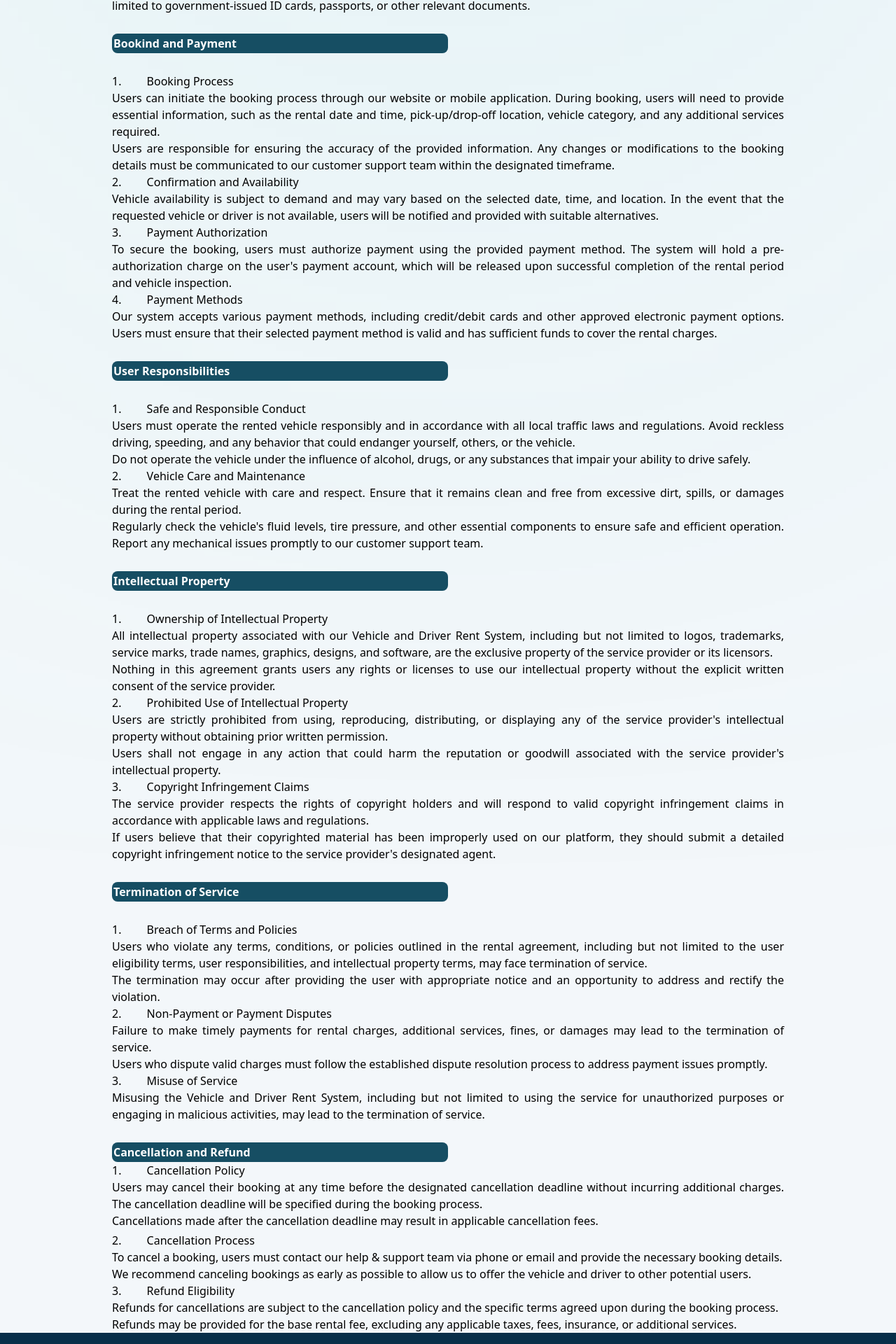
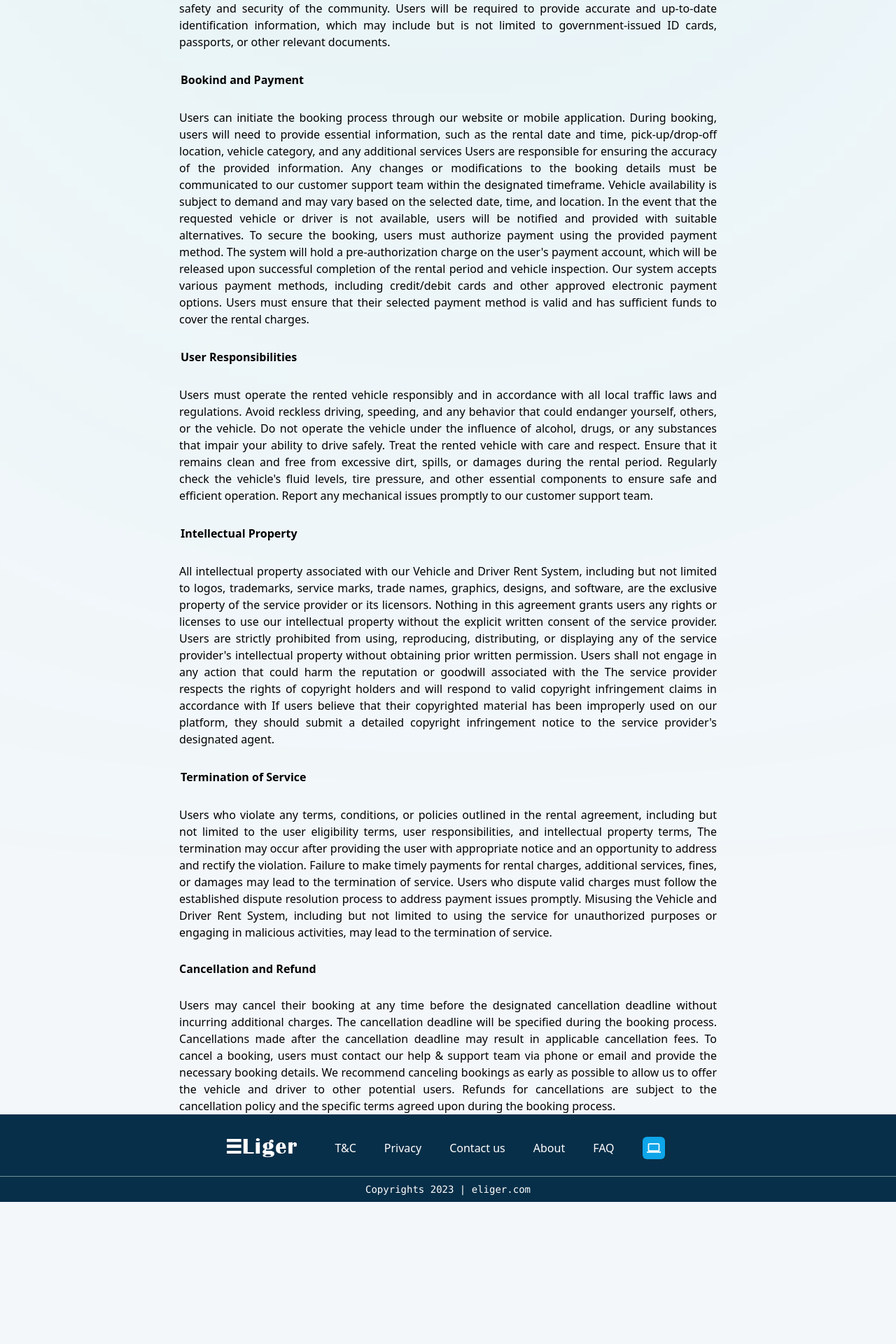
Before and after one commit to kavindu-mane/Eliger, a React (Create React App) app: page /terms in a window 1280 px wide. Shown: the part 638-2558 px from the top of the page at 70% size. After the commit the page ends 2355 px from the top, so only its background shows below. Built offline with nearby package versions, Linux system fonts and the light colour scheme; a web font is replaced by a local one.

Commit message:
Update Terms.jsx

```diff
--- a/src/pages/Terms.jsx
+++ b/src/pages/Terms.jsx
@@ -13,37 +13,37 @@ const Terms = () => {
         <div className=" relevant flex h-full  w-screen flex-col items-center">
           {/* bluer effect */}
           <BackgroundEffect />
-          <Titles title={"Terms & Conditions "}
-            subtitle={"Welcome to our Eliger Driver and Vehicle Renting System. Before using our platform, please read following terms and conditions."}>
+          <Titles title={"Terms & Conditions "}>
+
+
           </Titles>
+
         {/* center content */}
 
-        <div className=" w-3/4  md:h-full text-justify space-y-7">
-          <div
-            class=" w-9/6 text-justify space-y-7 "
-
-          >
-            {/* outer border styles */}
+        <div className=" w-3/5 h-3/5 text-justify space-y-7">
 
 
+
+
+
+              <p data-aos="fade-up">
+           Welcome to our Eliger Driver and Vehicle Renting System.These Terms of Service  govern Your access to Eliger platform.By accessing and using Eliger, You agree to comply with these Terms.
+           You may not access and use Eliger if You do not agree to the version of the Terms posted at the time You access Eliger.
+          </p>
                 <div class="content-center">
-                  <div class="... flex flex-col space-y-7">
+                  <div class="... flex flex-col space-y-7 ">
                     {/* title border and styles of User Eligibility */}
-                    <div class="  w-1/2  rounded-lg border-2 border-solid border-transparent bg-cyan-900">
-                      <text class="text-center font-extrabold text-white">
+                    <div class="  rounded-lg border-2 border-solid border-transparent ">
+
+
+
+                      <text class="text-center font-extrabold"  >
 
                         User Eligibility
                       </text>
                     </div>
 
-                    {/* sub title styles of    User Eligibility*/}
-                    <ul class="list-inside list-decimal ">
-                      <li>
-                        &emsp;&emsp;Age Requirement
-
-
-                      </li>
-                      {/* content of the   User Eligibility*/}
+                   <div class="space-y-7" data-aos="fade-right">
                       Users must be at least 21 years old to rent a vehicle and
                       request a driver through our system. In some regions or
                       for specific vehicle categories, the minimum age
@@ -51,21 +51,16 @@ const Terms = () => {
                       be required to provide valid proof of age during the
                       registration process.
 
-                      <li>
-                        &emsp;&emsp;Valid Driver's License
 
 
-                      </li>
+
                       Users must hold a valid driver's license issued by the
                       appropriate government authority. The license must be in
                       good standing and not be suspended, revoked, or expired.
                       Additionally, if the user wishes to drive the rented
                       vehicle personally, the license must be applicable to the
                       specific vehicle category being rented.
-                      <li>
-                        &emsp;&emsp;Identity Verification
 
-                      </li>
                       All users must complete the identity verification process
                       before using our service. This is to ensure the safety and
                       security of the community. Users will be required to
@@ -73,322 +68,200 @@ const Terms = () => {
                       information, which may include but is not limited to
                       government-issued ID cards, passports, or other relevant
                       documents.
-                    </ul>
+                    </div>
 
                     {/* title border and styles of Bookind and Payment */}
-                    <div class="   w-1/2   rounded-lg border-2 border-solid border-transparent bg-cyan-900">
-                      <text class="font-extrabold text-white">
+                    <div class="   w-1/2   rounded-lg border-2 border-solid border-transparent">
+                      <text class="font-extrabold ">
                         Bookind and Payment
                       </text>
                     </div>
-                    {/* sub title styles of    Bookind and Payment*/}
-                    <ul class="list-inside list-decimal ">
-                      <li>
-                        &emsp;&emsp;Booking Process
+                    <div class="space-y-7"data-aos="fade-right">
 
 
-                      </li>
-                      {/* content of the   Bookind and Payment*/}
-                      <ul class="list-inside list-none  ">
-                        <li>
+
+
+
+
                           Users can initiate the booking process through our
                           website or mobile application. During booking, users
                           will need to provide essential information, such as
                           the rental date and time, pick-up/drop-off location,
                           vehicle category, and any additional services
-                          required.
-                        </li>
-                        <li>
+
                           Users are responsible for ensuring the accuracy of the
                           provided information. Any changes or modifications to
                           the booking details must be communicated to our
                           customer support team within the designated timeframe.
-                        </li>
-                      </ul>
-                      <li>
-                        &emsp;&emsp;Confirmation and Availability
 
 
-                      </li>
                       Vehicle availability is subject to demand and may vary
                       based on the selected date, time, and location. In the
                       event that the requested vehicle or driver is not
                       available, users will be notified and provided with
                       suitable alternatives.
-                      <li>
-                        &emsp;&emsp;Payment Authorization
 
 
-                      </li>
+
+
                       To secure the booking, users must authorize payment using
                       the provided payment method. The system will hold a
                       pre-authorization charge on the user's payment account,
                       which will be released upon successful completion of the
                       rental period and vehicle inspection.
-                      <li>
-                        &emsp;&emsp;Payment Methods
 
-
-                      </li>
                       Our system accepts various payment methods, including
                       credit/debit cards and other approved electronic payment
                       options. Users must ensure that their selected payment
                       method is valid and has sufficient funds to cover the
                       rental charges.
-                    </ul>
+                    </div>
                     {/* title border and styles of  User Responsibilities */}
-                    <div class="   w-1/2 rounded-lg border-2 border-solid border-transparent bg-cyan-900">
-                      <text class="font-extrabold text-white">
+                    <div class="   w-1/2 rounded-lg border-2 border-solid border-transparent">
+                      <text class="font-extrabold ">
                         User Responsibilities
                       </text>
                     </div>
-                    {/* sub title styles of   User Responsibilities*/}
-                    <ul class="list-inside list-decimal ">
-                      <li>
-                        &emsp;&emsp;Safe and Responsible Conduct
 
 
 
-                      </li>
-                      {/* content of the   User Responsibilities */}
-                      <ul class="list-inside list-none  ">
-                        <li>
+
+                     <div class="space-y-7"data-aos="fade-right">
+
                           Users must operate the rented vehicle responsibly and
                           in accordance with all local traffic laws and
                           regulations. Avoid reckless driving, speeding, and any
                           behavior that could endanger yourself, others, or the
                           vehicle.
-                        </li>
-                        <li>
+
                           Do not operate the vehicle under the influence of
                           alcohol, drugs, or any substances that impair your
                           ability to drive safely.
-                        </li>
-                      </ul>
-                      <li>
-                        &emsp;&emsp;Vehicle Care and Maintenance
 
 
-                      </li>
-                      <ul class="list-inside list-none  ">
-                        <li>
                           Treat the rented vehicle with care and respect. Ensure
                           that it remains clean and free from excessive dirt,
                           spills, or damages during the rental period.
-                        </li>
-                        <li>
+
                           Regularly check the vehicle's fluid levels, tire
                           pressure, and other essential components to ensure
                           safe and efficient operation. Report any mechanical
                           issues promptly to our customer support team.
-                        </li>
-                      </ul>
-                    </ul>
+
+
+                    </div>
                     {/* title border and styles of  Intellectual Property */}
-                    <div class="   w-1/2  rounded-lg border-2 border-solid border-transparent bg-cyan-900">
-                      <text class="font-extrabold text-white">
+                    <div class="   w-1/2  rounded-lg border-2 border-solid border-transparent">
+                      <text class="font-extrabold">
                         Intellectual Property
                       </text>
                     </div>
-                    {/* sub title styles of  Intellectual Property */}
-                    <div class="... flex flex-col space-y-7">
-                      <ul class="list-inside list-decimal ">
-                        <li>
-                          &emsp;&emsp;Ownership of Intellectual Property
 
 
-                          {/* content of the Intellectual Property */}
-                        </li>
-                        <ul class="list-inside list-none ">
-                          <li>
+
+                       <div class="space-y-7"data-aos="fade-right">
+
                             All intellectual property associated with our
                             Vehicle and Driver Rent System, including but not
                             limited to logos, trademarks, service marks, trade
                             names, graphics, designs, and software, are the
                             exclusive property of the service provider or its
                             licensors.
-                          </li>
-                          <li>
+
                             Nothing in this agreement grants users any rights or
                             licenses to use our intellectual property without
                             the explicit written consent of the service
                             provider.
-                          </li>
-                        </ul>
-                        <li>
-                          &emsp;&emsp;Prohibited Use of Intellectual Property
 
 
 
-                        </li>
-                        <ul class="list-inside list-none  ">
-                          <li>
                             Users are strictly prohibited from using,
                             reproducing, distributing, or displaying any of the
                             service provider's intellectual property without
                             obtaining prior written permission.
-                          </li>
-                          <li>
+
                             Users shall not engage in any action that could harm
                             the reputation or goodwill associated with the
-                            service provider's intellectual property.
-                          </li>
-                        </ul>
-                        <li>
-                          &emsp;&emsp;Copyright Infringement Claims
 
 
-
-                        </li>
-                        <ul class="list-inside list-none ">
-                          <li>
                             The service provider respects the rights of
                             copyright holders and will respond to valid
                             copyright infringement claims in accordance with
-                            applicable laws and regulations.
-                          </li>
-                          <li>
+
                             If users believe that their copyrighted material has
                             been improperly used on our platform, they should
                             submit a detailed copyright infringement notice to
                             the service provider's designated agent.
-                          </li>
-                        </ul>
-                      </ul>
                     </div>
                     {/* title border and styles of   Termination of Service */}
-                    <div class="   w-1/2  rounded-lg border-2 border-solid border-transparent bg-cyan-900">
-                      <text class="font-extrabold text-white">
+                    <div class="   w-1/2  rounded-lg border-2 border-solid border-transparent">
+                      <text class="font-extrabold ">
                         Termination of Service
                       </text>
                     </div>
-                    {/* sub title styles of    Termination of Service*/}
-                    <ul class="list-inside list-decimal ">
-                      <li>
-                        &emsp;&emsp;Breach of Terms and Policies
 
-
-
-                        {/* content of the Termination of Service */}
-                        <ul class="list-inside list-none  ">
-                          <li>
+                       <div class="space-y-7"data-aos="fade-right">
                             Users who violate any terms, conditions, or policies
                             outlined in the rental agreement, including but not
                             limited to the user eligibility terms, user
                             responsibilities, and intellectual property terms,
-                            may face termination of service.
-                          </li>
-                          <li>
+
                             The termination may occur after providing the user
                             with appropriate notice and an opportunity to
                             address and rectify the violation.
-                          </li>
-                        </ul>
-                      </li>
-
-                      <li>
-                        &emsp;&emsp;Non-Payment or Payment Disputes
 
 
 
-                        <ul class="list-inside list-none  ">
-                          <li>
+
                             Failure to make timely payments for rental charges,
                             additional services, fines, or damages may lead to
                             the termination of service.
-                          </li>
-                          <li>
+
                             Users who dispute valid charges must follow the
                             established dispute resolution process to address
                             payment issues promptly.
-                          </li>
-                        </ul>
-                      </li>
-                      <li>
-                        &emsp;&emsp;Misuse of Service
 
 
 
-                        <ul class="list-inside list-none  ">
-                          <li>
                             Misusing the Vehicle and Driver Rent System,
                             including but not limited to using the service for
                             unauthorized purposes or engaging in malicious
                             activities, may lead to the termination of service.
-                          </li>
-                        </ul>
-                      </li>
-                    </ul>
+                          </div>
                     {/* title border and styles of   Cancellation and refund */}
-                    <div class="   w-1/2 rounded-lg border-2 border-solid border-transparent bg-cyan-900">
-                      <text class="font-extrabold text-white">
+
+                      <text class="font-extrabold ">
                         Cancellation and Refund
                       </text>
-                    </div>
-                    {/* sub title styles of   Cancellation and Refund*/}
-                  </div>
-                  <ul class="list-inside list-decimal ">
-                    <li>
-                      &emsp;&emsp;Cancellation Policy
 
-
-
-                    </li>
-                    <div class="mb-1">
-                    <ul class="list-inside list-none  ">
-                      <li>
+                    <div class="space-y-7"data-aos="fade-right">
                         Users may cancel their booking at any time before the
                         designated cancellation deadline without incurring
                         additional charges. The cancellation deadline will be
                         specified during the booking process.
-                      </li>
-                      <li>
+
                         Cancellations made after the cancellation deadline may
                         result in applicable cancellation fees.
-                      </li>
-                    </ul>
-                    </div>
-                    <li>
-                      &emsp;&emsp;Cancellation Process
 
-
-
-                    </li>
-                    <ul class="list-inside list-none  ">
-                      <li>
                         To cancel a booking, users must contact our help &
                         support team via phone or email and provide the
                         necessary booking details.
-                      </li>
-                      <li>
+
+
                         We recommend canceling bookings as early as possible to
                         allow us to offer the vehicle and driver to other
                         potential users.
-                      </li>
-                    </ul>
-                    <li>
-                      &emsp;&emsp;Refund Eligibility
 
-
-
-                    </li>
-                    <ul class="list-inside list-none  ">
-                      <li>
                         Refunds for cancellations are subject to the
                         cancellation policy and the specific terms agreed upon
                         during the booking process.
-                      </li>
-                      <li>
-                        Refunds may be provided for the base rental fee,
-                        excluding any applicable taxes, fees, insurance, or
-                        additional services.
-                      </li>
-                    </ul>
-                  </ul>
+                     </div>
+
+                  </div>
 
                 </div>
               </div>
-            </div>
+
           </div>
 
 
```
